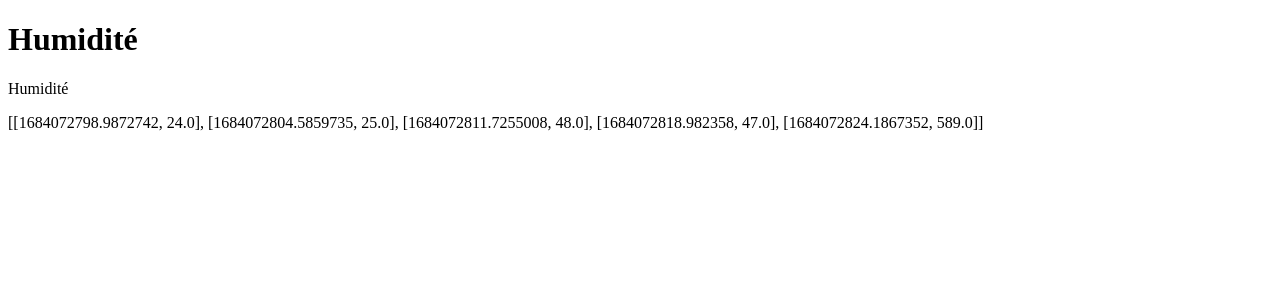
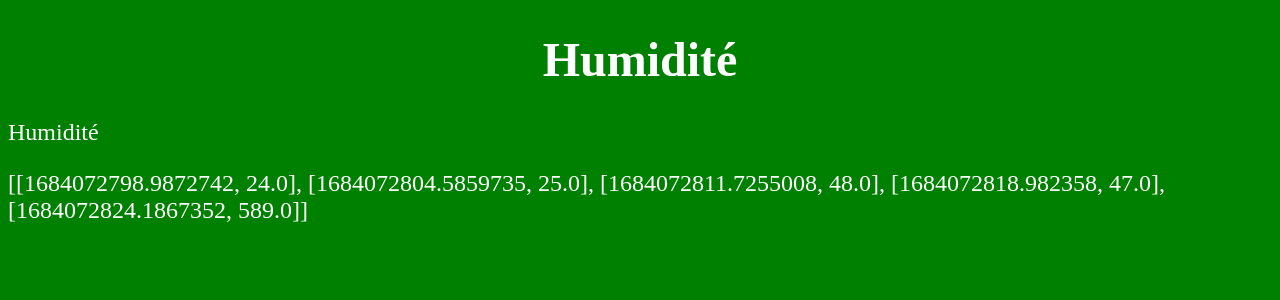
Before and after one commit to paulemile-hash/SITE-station-meteo, a Flask app: page /humidite in a window 1280 px wide. Shown: the top 300 px of the page. Run offline with Flask 3, Linux system fonts and the light colour scheme; data comes from the database, SQL or seed files in the repository.

Commit message:
link css

```diff
--- /dev/null
+++ b/site/css/style.css
@@ -0,0 +1,19 @@
+body {
+    background-color: green;
+    font-size: 24px;
+    color: white;
+}
+h1 {
+    text-align: center;
+    font-size: 48px;
+}
+#database-output {
+    margin-top: 20px;
+    padding: 10px;
+    background-color: white;
+    color: black;
+}
+
+#compt{
+display: flex;
+}
--- a/site/templates/humidite.html
+++ b/site/templates/humidite.html
@@ -4,6 +4,8 @@
     <meta charset="UTF-8">
     <meta http-equiv="X-UA-Compatible" content="IE=edge">
     <meta name="viewport" content="width=1920, initial-scale=1.0">
+    <link href="../css/style.css" rel="stylesheet">
+
     <title>Humidité - Fotia</title>
 </head>
 <body>
--- a/site/templates/main.html
+++ b/site/templates/main.html
@@ -4,6 +4,7 @@
     <meta charset="UTF-8">
     <meta http-equiv="X-UA-Compatible" content="IE=edge">
     <meta name="viewport" content="width=1920, initial-scale=1.0">
+    <link href="../css/style.css" rel="stylesheet">
     <title>Accueil - Fotia</title>
 </head>
 <body>
--- a/site/templates/temperature.html
+++ b/site/templates/temperature.html
@@ -4,6 +4,7 @@
     <meta charset="UTF-8">
     <meta http-equiv="X-UA-Compatible" content="IE=edge">
     <meta name="viewport" content="width=1920, initial-scale=1.0">
+    <link href="../css/style.css" rel="stylesheet">
     <title>Température - Fotia</title>
 </head>
 <body>
--- a/site/templates/vent.html
+++ b/site/templates/vent.html
@@ -4,6 +4,7 @@
     <meta charset="UTF-8">
     <meta http-equiv="X-UA-Compatible" content="IE=edge">
     <meta name="viewport" content="width=1920, initial-scale=1.0">
+    <link href="../css/style.css" rel="stylesheet">
     <title>Vent - Fotia</title>
 </head>
 <body>
```
